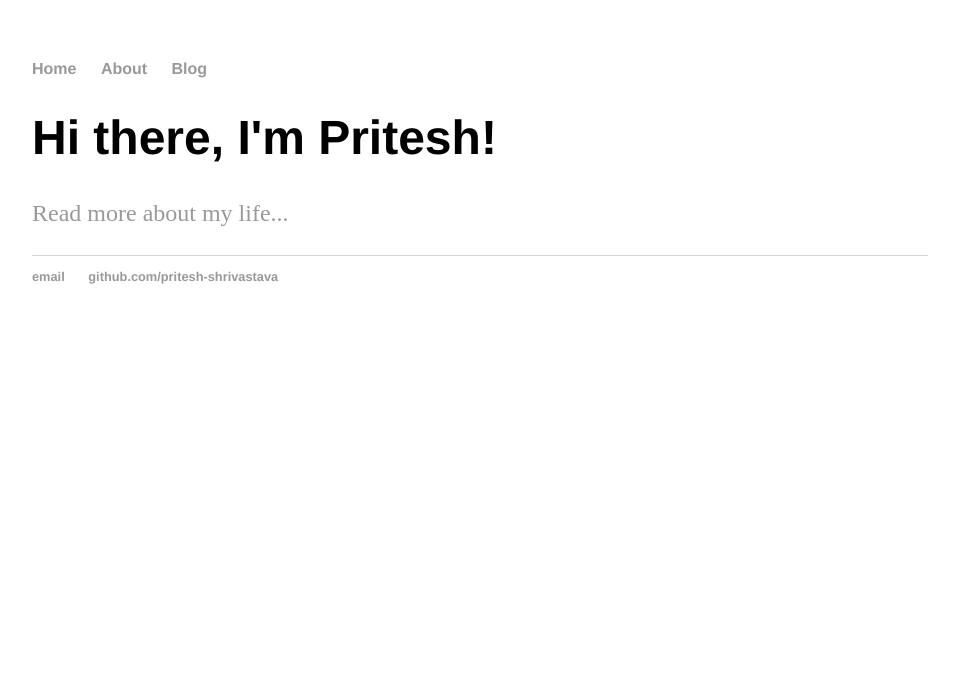
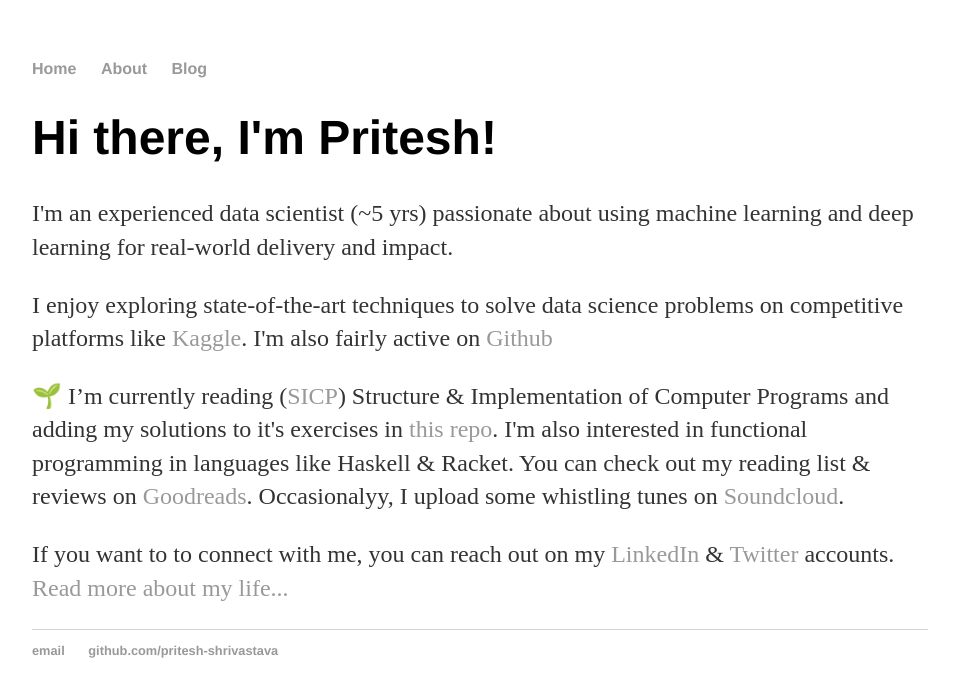
Before and after one commit to pritesh-shrivastava/pritesh-shrivastava.github.io, a Jekyll site: the page built from index.html, in a window 1280 px wide. Shown: the top 697 px of the page, without its empty margins (160-1119 px from the left). Built offline with Jekyll 4.4.1, drawn with Linux system fonts in a browser that asks for light colours.

Commit message:
[PS] Updating home page

```diff
--- a/about/index.html
+++ b/about/index.html
@@ -22,10 +22,6 @@ I've heard a bunch of wise men, (<a href="https://www.fast.ai/2020/01/16/fast_te
 Plus, it's what the cool kids are doing these days.
 The hope is that if someone finds this content remotely interesting or useful, then it's a win-win !!
 </p>
-<p>
-If you want to to connect with me, you can reach out on my
-<a href="https://www.linkedin.com/in/pritesh-shrivastava/">LinkedIn</a> &
-<a href="https://twitter.com/pritesh_shri">Twitter</a> accounts.
 
 I'm also fairly active on <a href="https://github.com/pritesh-shrivastava">Github</a> &
 <a href="https://www.kaggle.com/priteshshrivastava">Kaggle</a>.
--- a/index.html
+++ b/index.html
@@ -4,5 +4,22 @@ title: Pritesh Shrivastava
 ---
 <div class="blurb">
 	<h1>Hi there, I'm Pritesh!</h1>
-	<p><a href="/about">Read more about my life...</a></p>
+	<p>I'm an experienced data scientist (~5 yrs) passionate about using machine learning
+		 and deep learning for real-world delivery and impact.</p>
+
+	<p>I enjoy exploring state-of-the-art techniques to solve data science problems on
+		competitive platforms like <a href="https://www.kaggle.com/priteshshrivastava">Kaggle</a>.
+		I'm also fairly active on <a href="https://github.com/pritesh-shrivastava">Github</a>
+	</p>
+
+	<p>🌱 I’m currently reading (<a href="https://mitpress.mit.edu/sites/default/files/sicp/index.html">SICP</a>)
+		Structure & Implementation of Computer Programs and adding my solutions to it's exercises in
+		<a href="https://github.com/pritesh-shrivastava/sicp_solutions">this repo</a>.
+		I'm also interested in functional programming in languages like Haskell & Racket.
+		You can check out my reading list & reviews on <a href="https://www.goodreads.com/user/show/23475269-pritesh-shrivastava">Goodreads</a>.
+		Occasionalyy, I upload some whistling tunes on <a href="https://soundcloud.com/pritesh-shrivastava">Soundcloud</a>.</p>
+
+		<p>If you want to to connect with me, you can reach out on my
+	<a href="https://www.linkedin.com/in/pritesh-shrivastava/">LinkedIn</a> &
+	<a href="https://twitter.com/pritesh_shri">Twitter</a> accounts. <a href="/about">Read more about my life...</a></p>
 </div><!-- /.blurb -->
```
Also changed, not shown: _posts/2020-08-31-fav-ml-learning-resources.md (+1 -1 lines).
